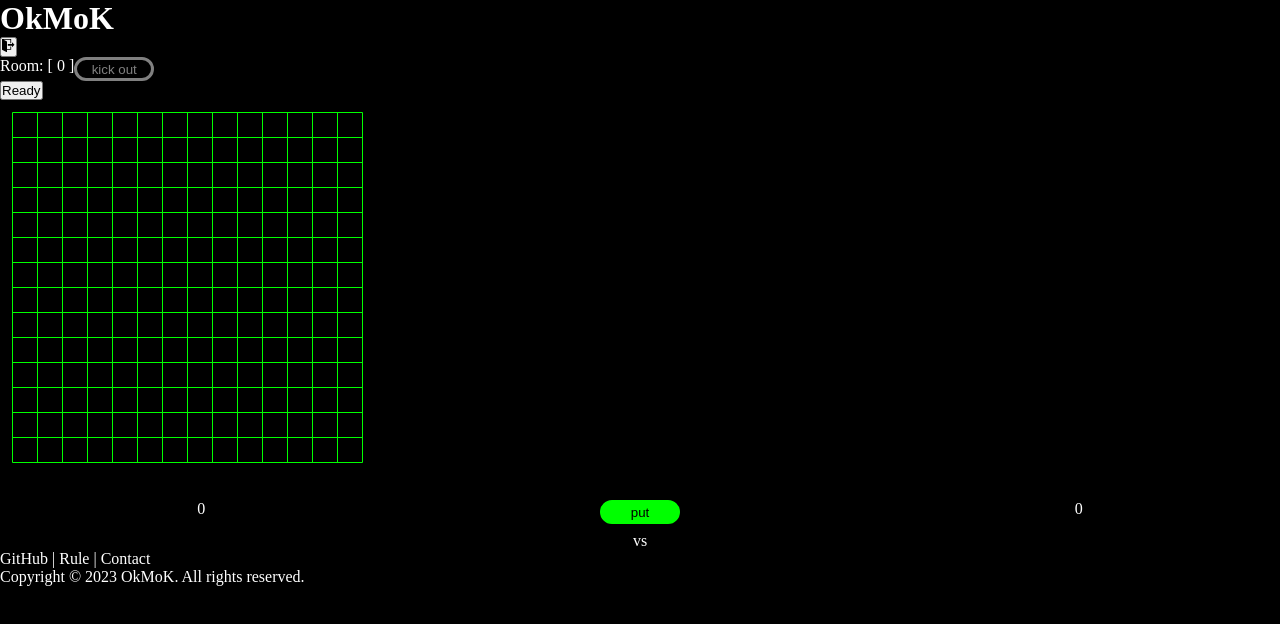
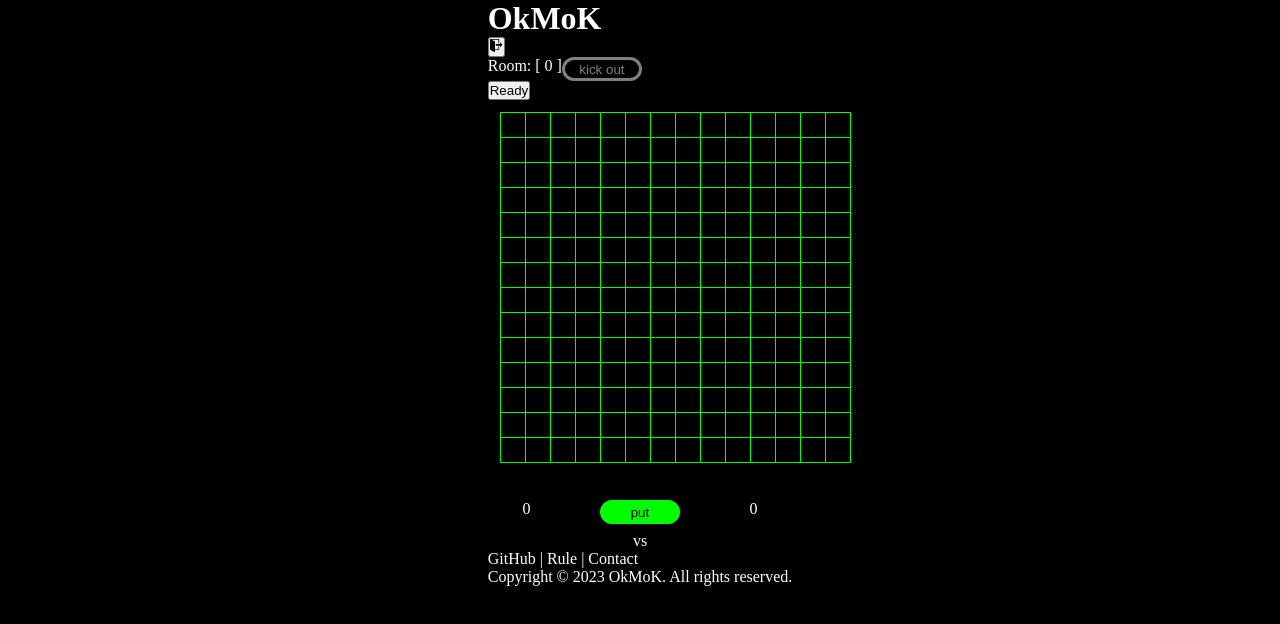
Before and after one commit to OkMoK-co/OkMoK, a Next.js app in the folder hybrid/: page /game in a window 1280 px wide. Shown: the top 624 px of the page. Built offline with nearby package versions, Linux system fonts and the light colour scheme; no server answers.

Commit message:
[Style] 중앙 정렬 추가 #46

```diff
--- a/hybrid/src/styles/global-style.tsx
+++ b/hybrid/src/styles/global-style.tsx
@@ -9,7 +9,13 @@ const GlobalStyle = createGlobalStyle`
 	body {
 		background: ${({ theme }) => theme.colors.black};
 		color: ${({ theme }) => theme.colors.white};
+		${({ theme }) => theme.commons.flexCenter};
+
 	}
+	a {
+  color: inherit;
+  text-decoration: none;
+}
 `;
 
 export default GlobalStyle;
--- a/hybrid/src/styles/theme.ts
+++ b/hybrid/src/styles/theme.ts
@@ -40,13 +40,13 @@ const radiuses = {
 const commons = {
   flexCenter: `
     display: flex;
-    justify-contents: center;
+    justify-content: center;
     align-items: center;
   `,
   flexCenterColumn: `
     display: flex;
     flex-direction: column;
-    justify-contents: center;
+    justify-content: center;
     align-items: center;
   `,
 };
```
